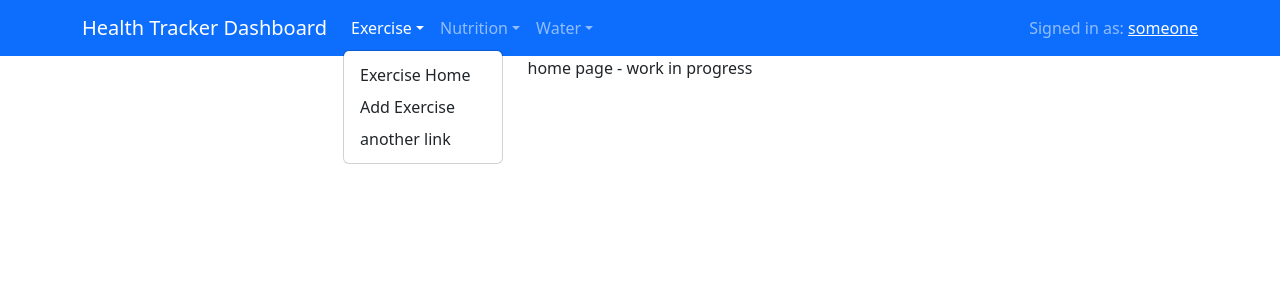
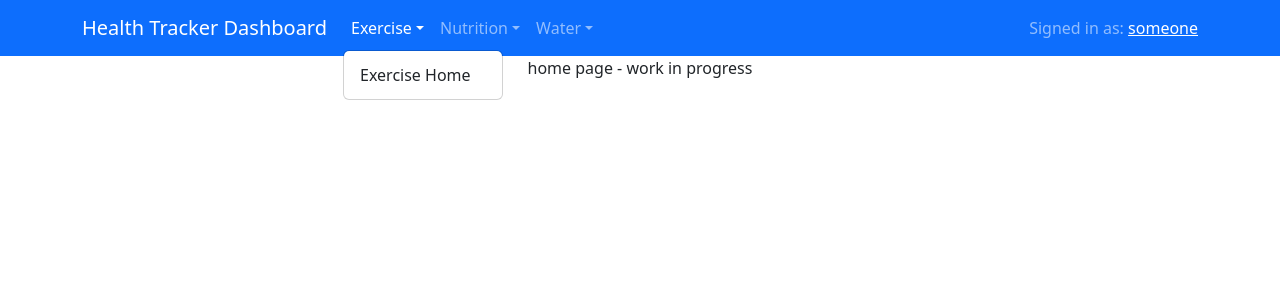
Before and after one commit to blee2125/health-tracker-dashboard, a React (Create React App) app: page / in a window 1280 px wide. Both pictures are taken after a click on the button "Exercise". Shown: the top 300 px of the page. Built offline with nearby package versions, Linux system fonts and the light colour scheme.

Commit message:
modify navbar with links for spa experience

```diff
--- a/src/components/NavBar.js
+++ b/src/components/NavBar.js
@@ -3,6 +3,7 @@ import Navbar from 'react-bootstrap/Navbar'
 import Container from 'react-bootstrap/Container';
 import Nav from 'react-bootstrap/Nav';
 import NavDropdown from 'react-bootstrap/NavDropdown';
+import { Link } from 'react-router-dom';
 
 
 const NavBar = () => {
@@ -10,22 +11,16 @@ const NavBar = () => {
     return(
         <Navbar bg="primary" variant="dark">
             <Container>
-                <Navbar.Brand href="/">Health Tracker Dashboard</Navbar.Brand>
+                <Navbar.Brand as={Link} to="/">Health Tracker Dashboard</Navbar.Brand>
                 <Nav className="me-auto">
                     <NavDropdown title="Exercise" id="navbarScrollingDropdown">
-                        <NavDropdown.Item href="/exercise">Exercise Home</NavDropdown.Item>
-                        <NavDropdown.Item href="#doesnotwork">Add Exercise</NavDropdown.Item>
-                        <NavDropdown.Item href="#doesnotwork">another link</NavDropdown.Item>
+                        <NavDropdown.Item as={Link} to="/exercise">Exercise Home</NavDropdown.Item>
                     </NavDropdown>
                     <NavDropdown title="Nutrition" id="navbarScrollingDropdown">
-                        <NavDropdown.Item href="/food">Nutrition Home</NavDropdown.Item>
-                        <NavDropdown.Item href="#doesnotwork">Add Nutrition</NavDropdown.Item>
-                        <NavDropdown.Item href="#doesnotwork">another link</NavDropdown.Item>
+                        <NavDropdown.Item as={Link} to="/food">Nutrition Home</NavDropdown.Item>
                     </NavDropdown>
                     <NavDropdown title="Water" id="navbarScrollingDropdown">
-                        <NavDropdown.Item href="/water">Water Home</NavDropdown.Item>
-                        <NavDropdown.Item href="#doesnotwork">Add Water</NavDropdown.Item>
-                        <NavDropdown.Item href="#doesnotwork">another link</NavDropdown.Item>
+                        <NavDropdown.Item as={Link} to="/water">Water Home</NavDropdown.Item>
                     </NavDropdown>
                 </Nav>
                 <Navbar.Collapse className="justify-content-end">
```
Also changed, not shown: src/App.js (indentation only).
